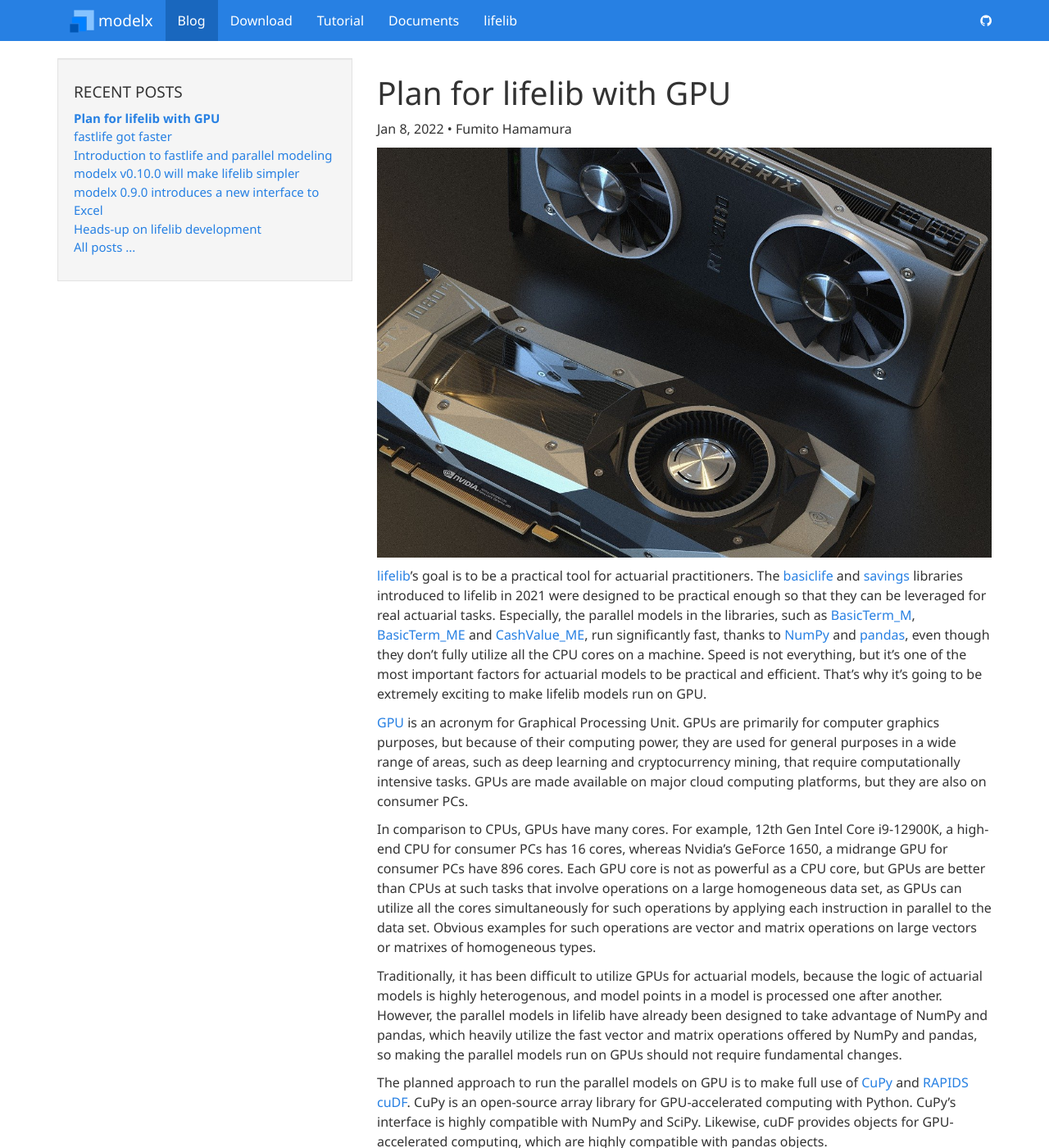
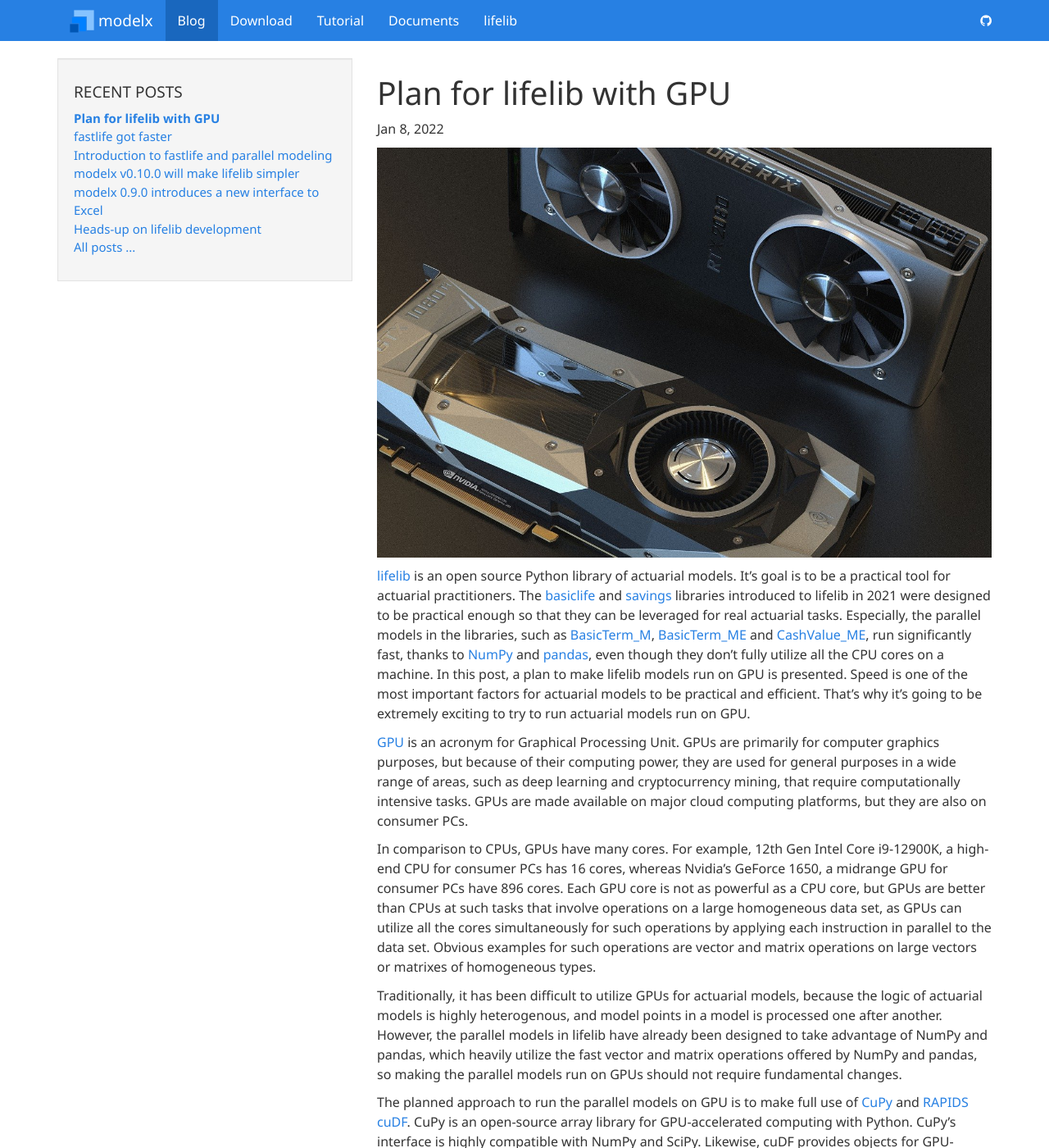
Before and after one commit to fumitoh/modelx-site, a Jekyll site: the page built from _posts/2022-01-08-plan-for-lifelib-with-gpu.md, in a window 1280 px wide and 1400 px high. Shown: the whole window at 82% size. Built offline with Jekyll 4.4.1, drawn with Linux system fonts in a browser that asks for light colours; comment, search, counter and statistics services are not loaded.

Commit message:
Edit plan-for-lifelib-with-gpu post

```diff
--- a/_posts/2022-01-08-plan-for-lifelib-with-gpu.md
+++ b/_posts/2022-01-08-plan-for-lifelib-with-gpu.md
@@ -2,17 +2,18 @@
 layout: post
 comments: true
 title: "Plan for lifelib with GPU"
-author: "Fumito Hamamura"
 categories: lifelib
 ---
 
 ![GPU image](/img/2022-01-08/nvidia-g24c404370_1280.jpg)
 
-[lifelib]'s goal is to be a practical tool for actuarial practitioners.
+[lifelib] is an open source Python library of actuarial models.
+It's goal is to be a practical tool for actuarial practitioners.
 The [basiclife] and [savings] libraries introduced to lifelib in 2021 were designed to be practical enough so that they can be leveraged for real actuarial tasks.
 Especially, the parallel models in the libraries, such as [BasicTerm_M], [BasicTerm_ME] and [CashValue_ME], run significantly fast, thanks to [NumPy] and [pandas], even though they don't fully utilize all the CPU cores on a machine.
-Speed is not everything, but it's one of the most important factors for actuarial models to be practical and efficient.
-That's why it's going to be extremely exciting to make lifelib models run on GPU.
+In this post, a plan to make lifelib models run on GPU is presented.
+Speed is one of the most important factors for actuarial models to be practical and efficient.
+That's why it's going to be extremely exciting to try to run actuarial models run on GPU.
 
 [lifelib]:https://lifelib.io/
 [basiclife]:https://lifelib.io/libraries/basiclife/index.html
```
